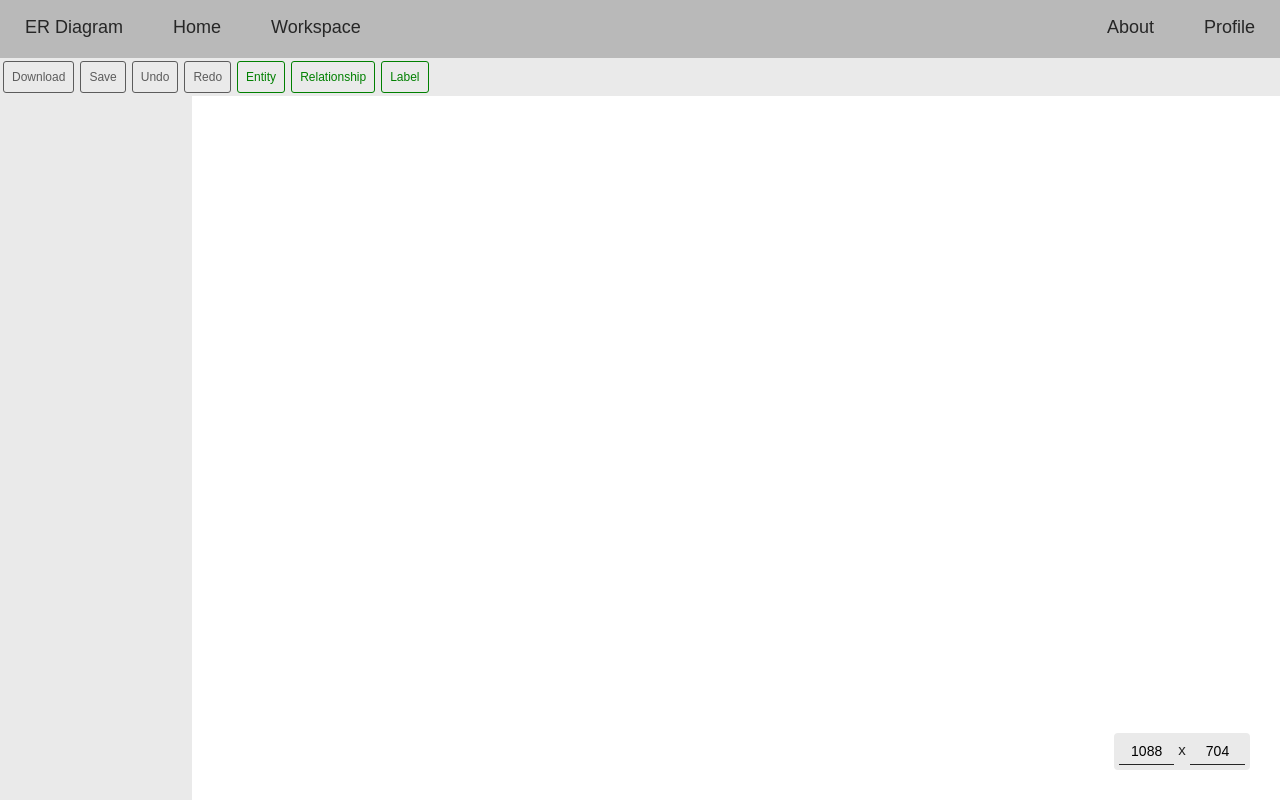
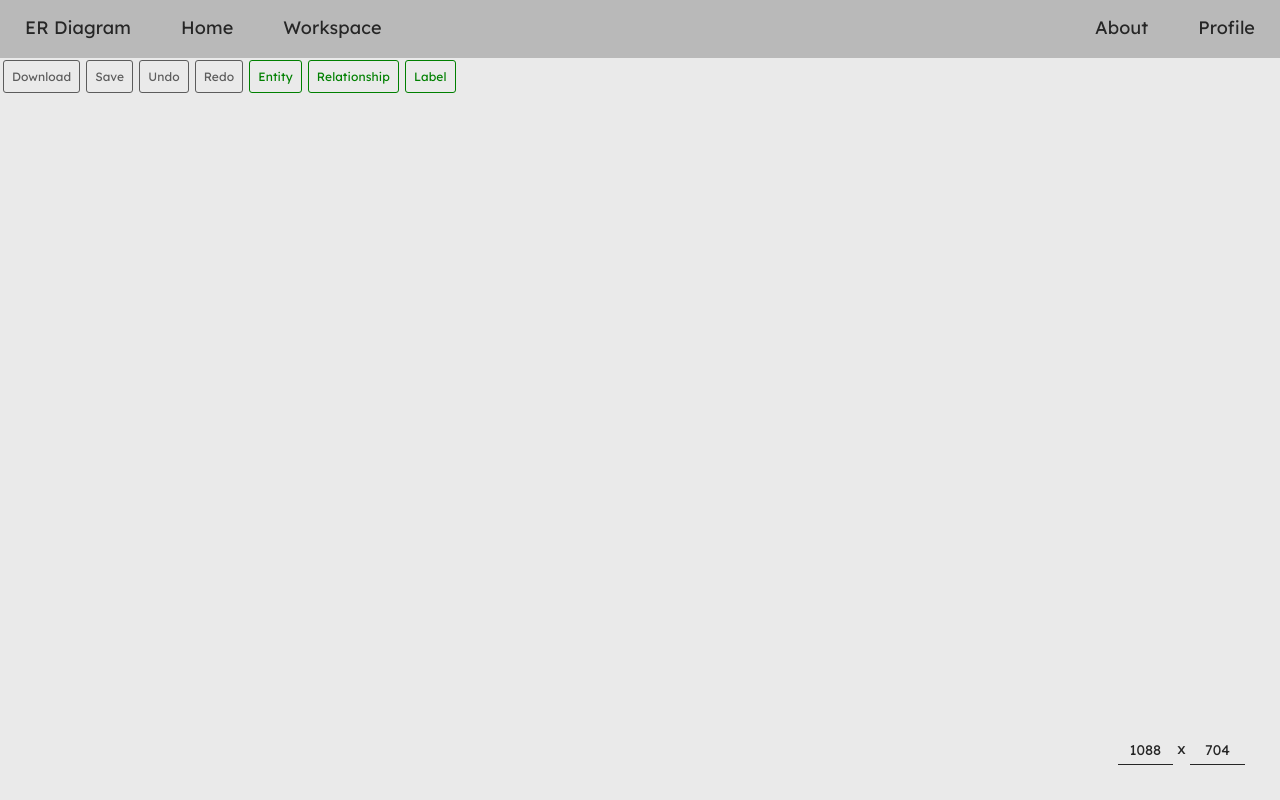
Before and after one commit to Vjekoslav-Radosevic/DBMT-frontend, a Vue app: page / in a window 1280 px wide. Built offline with nearby package versions, Linux system fonts and the light colour scheme.

Commit message:
update font

```diff
--- a/src/assets/styles/styles.scss
+++ b/src/assets/styles/styles.scss
@@ -1,14 +1,24 @@
 @use "@/assets/styles/variables" as *;
+@import url("https://fonts.googleapis.com/css2?family=Lexend:wght@100..900&display=swap");
 
 html,
 body {
     width: 100vw;
     height: 100vh;
     font-size: 15px;
-    font-weight: 500;
+    font-weight: 400;
+    letter-spacing: 0.1px;
     color: $text-prim;
     font-optical-sizing: auto;
-    font-family: "DM Sans", sans-serif;
+    font-family: "Lexend", sans-serif;
+}
+
+input,
+textarea,
+button,
+select {
+    color: $text-prim;
+    font-family: "Lexend", sans-serif;
 }
 
 * {
@@ -20,4 +30,5 @@
 #app {
     width: 100%;
     height: 100%;
+    background-color: $system-prim;
 }
```
